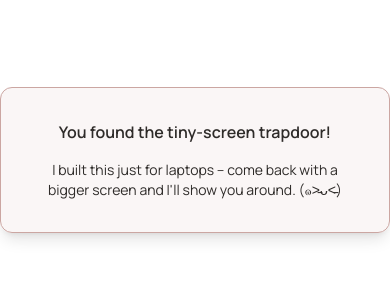
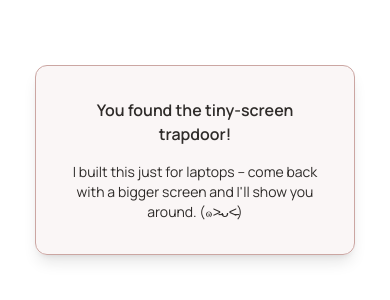
Before and after one commit to jzsun22/orvia-demo, a Next.js app: page /dashboard in a window 390 px wide. Shown: the part 262-562 px from the top of the page. Built offline with nearby package versions, Linux system fonts and the light colour scheme; no server answers.

Commit message:
adjusted message display width on different device sizes

```diff
--- a/src/components/layout/ResponsiveGuard.tsx
+++ b/src/components/layout/ResponsiveGuard.tsx
@@ -12,7 +12,7 @@ export default function ResponsiveGuard({ children }: { children: React.ReactNod
   if (!isLarge) {
     return (
       <div className="min-h-screen flex items-center justify-center bg-white">
-        <div className="max-w-md mx-auto p-8 rounded-lg shadow-lg border border-roseblush bg-roseblush/10 text-center">
+        <div className="max-w-xs md:max-w-md mx-auto p-8 rounded-lg shadow-lg border border-roseblush bg-roseblush/10 text-center">
           <h1 className="text-base font-semibold mb-4 text-charcoalcocoa">You found the tiny-screen trapdoor!</h1>
           <p className="text-charcoalcocoa text-sm">I built this just for laptops -- come back with a bigger screen and I'll show you around. (๑˃̵ᴗ˂̵)</p>
         </div>
```
